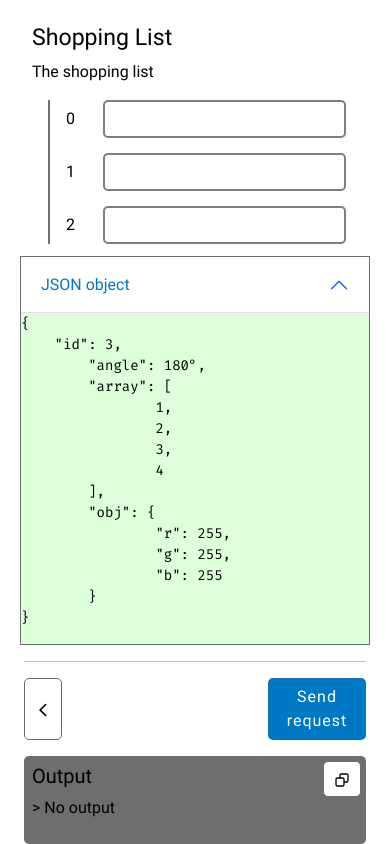
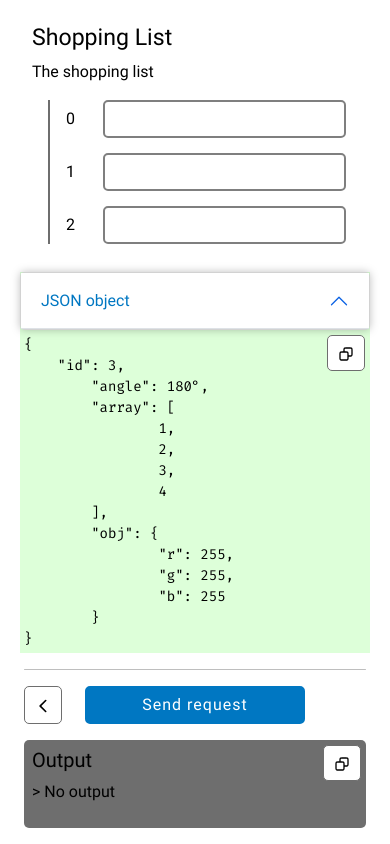
Before and after one commit to Erro48/itd-debugtool, a React (Create React App) app: page / in a window 390 px wide. Shown: the part 1528-2372 px from the top of the page. Built offline with nearby package versions, Linux system fonts and the light colour scheme.

Commit message:
Minor fixes

```diff
--- a/src/App.css
+++ b/src/App.css
@@ -70,7 +70,9 @@ hr {
 	color: var(--light-color);
 }
 
-.primary-btn:hover {
+.primary-btn:hover,
+.primary-btn:focus {
+	outline: none;
 	background-color: var(--accent-color);
 	border-color: var(--accent-color);
 }
@@ -81,7 +83,9 @@ hr {
 	color: var(--primary-color);
 }
 
-.secondary-btn:hover {
+.secondary-btn:hover,
+.secondary-btn:focus {
+	outline: none;
 	border-color: var(--accent-color);
 	color: var(--accent-color);
 	filter: brightness(95%);
--- a/src/App.js
+++ b/src/App.js
@@ -53,7 +53,7 @@ function App() {
 	return (
 		<div className='App'>
 			<Navbar />
-			<div className='container'>
+			<div className='container mb-3'>
 				<div className='row w-100 m-auto'>
 					<div className='col-12 d-lg-none'>
 						<SearchBar />
--- a/src/components/navbar/SearchBar.js
+++ b/src/components/navbar/SearchBar.js
@@ -7,7 +7,7 @@ function SearchBar(props) {
 			id='search-bar'
 			className='row pt-lg-0 mt-3 mt-lg-0 mx-auto rounded-pill overflow-hidden'
 		>
-			<form className='col-10'>
+			<form className='col-9'>
 				<input
 					className='form-control px-3 py-2 me-2 border-0'
 					type='search'
@@ -15,7 +15,7 @@ function SearchBar(props) {
 					aria-label='Search for a repository'
 				/>
 			</form>
-			<ul className='d-flex flex-row m-0 col-2'>
+			<ul className='d-flex flex-row m-0 col-3'>
 				<li>
 					<button className='button transparent-btn'>
 						<Icon src='../icons/tick-outline.svg' alt='Repository loaded' />
--- a/src/components/panels/DescriptionPanel.js
+++ b/src/components/panels/DescriptionPanel.js
@@ -14,7 +14,7 @@ function PropDescription({ interaction, address, attributes }) {
 			</header>
 			<Breadcrumbs />
 			<div class='row px-2'>
-				<div class='col-12 col-sm-7'>
+				<div class='col-12 col-sm-7 mb-3 mb-sm-0'>
 					<ul className='m-0 attributes-list overflow-auto'>
 						{attributes.map((attribute) => {
 							return (
@@ -25,14 +25,14 @@ function PropDescription({ interaction, address, attributes }) {
 						})}
 					</ul>
 				</div>
-				<div class='col-12 col-sm-5 p-0'>
+				<div className='col-12 col-sm-5 p-0'>
 					<JsonDisplay />
 				</div>
 			</div>
 			<footer>
 				<hr />
-				<div class='row'>
-					<div class='col-2 text-center d-flex'>
+				<div className='row'>
+					<div className='col-2 text-center d-flex'>
 						<button class='button light-btn icon-btn'>
 							<Icon
 								src='../icons/left-arrow-dark.svg'
@@ -40,10 +40,15 @@ function PropDescription({ interaction, address, attributes }) {
 							/>
 						</button>
 					</div>
-					<div class='col-6'></div>
-					<div class='col-4 d-flex justify-content-end'>
-						<button className='button primary-btn'>Send request</button>
+
+					<div class='d-none d-sm-block col-sm-6'></div>
+					<div className='col-8 col-sm-4 d-flex justify-content-end'>
+						<button className='button primary-btn w-100 w-sm-auto'>
+							Send request
+						</button>
 					</div>
+
+					<div className='col-2 d-sm-none'></div>
 				</div>
 			</footer>
 		</section>
--- a/src/components/panels/JsonDisplay.js
+++ b/src/components/panels/JsonDisplay.js
@@ -23,7 +23,7 @@ const JsonDisplay = () => {
 		<>
 			<aside className='accordion d-sm-none' id='json-accordion'>
 				<div>
-					<header className='accordion-header' id='headingOne'>
+					<header className='accordion-header card' id='headingOne'>
 						<button
 							className='accordion-button'
 							type='button'
@@ -37,11 +37,14 @@ const JsonDisplay = () => {
 					</header>
 					<div
 						id='collapseOne'
-						className='accordion-collapse collapse show'
+						className='accordion-collapse collapse show p-1 position-relative'
 						aria-labelledby='headingOne'
 						data-bs-parent='#json-accordion'
 					>
-						<pre>
+						<button class='button light-btn icon-btn top-right-btn'>
+							<Icon src='../icons/copy.svg' alt={'Copy JSON object'} />
+						</button>
+						<pre className='mb-0'>
 							<code>{placeholder}</code>
 						</pre>
 					</div>
--- a/src/components/panels/jsonDisplay.css
+++ b/src/components/panels/jsonDisplay.css
@@ -1,6 +1,5 @@
 aside {
 	background-color: var(--secondary-color);
-	border: 1px solid var(--tertiary-color);
 	user-select: none;
 	position: relative;
 }
```
